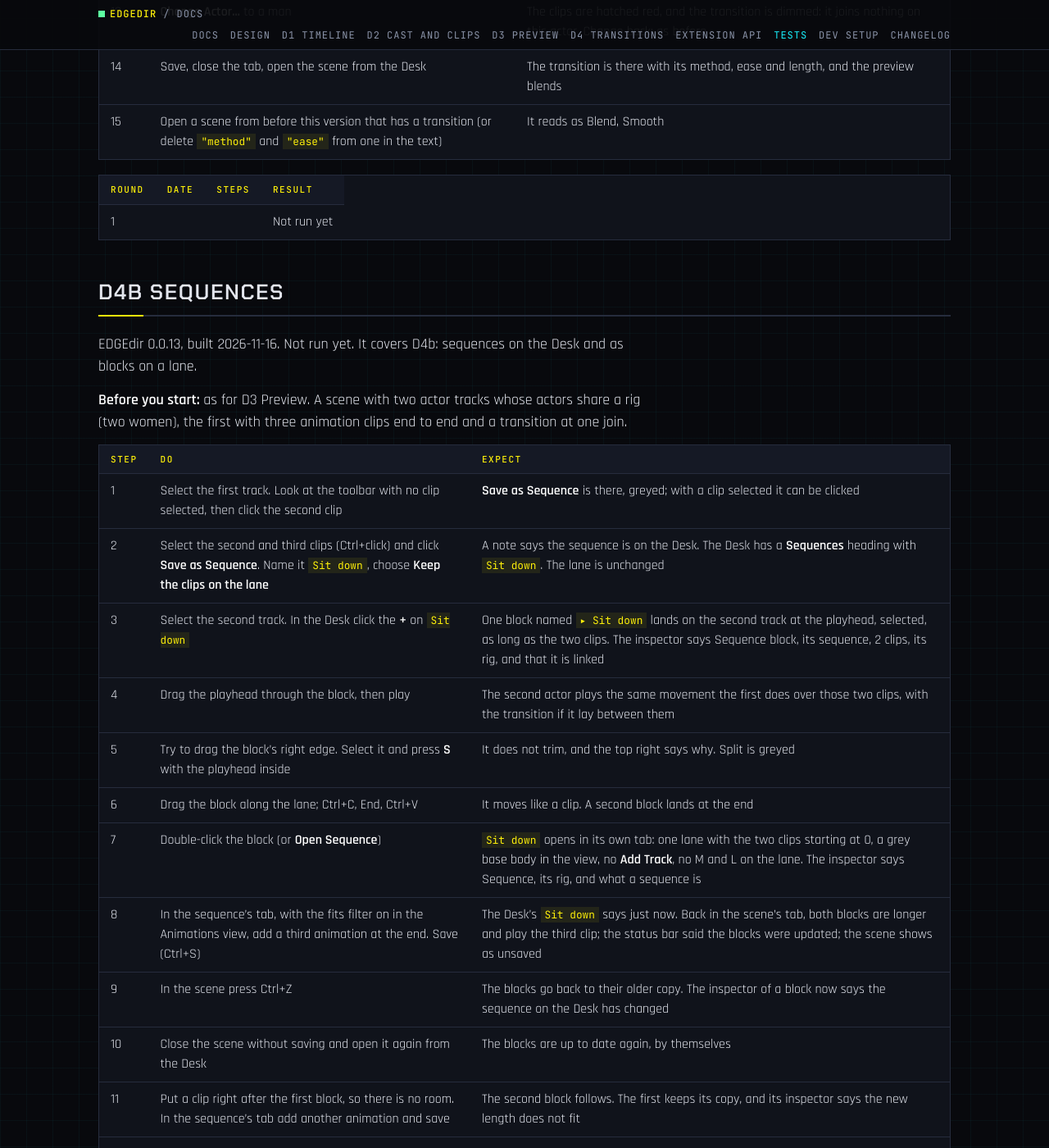
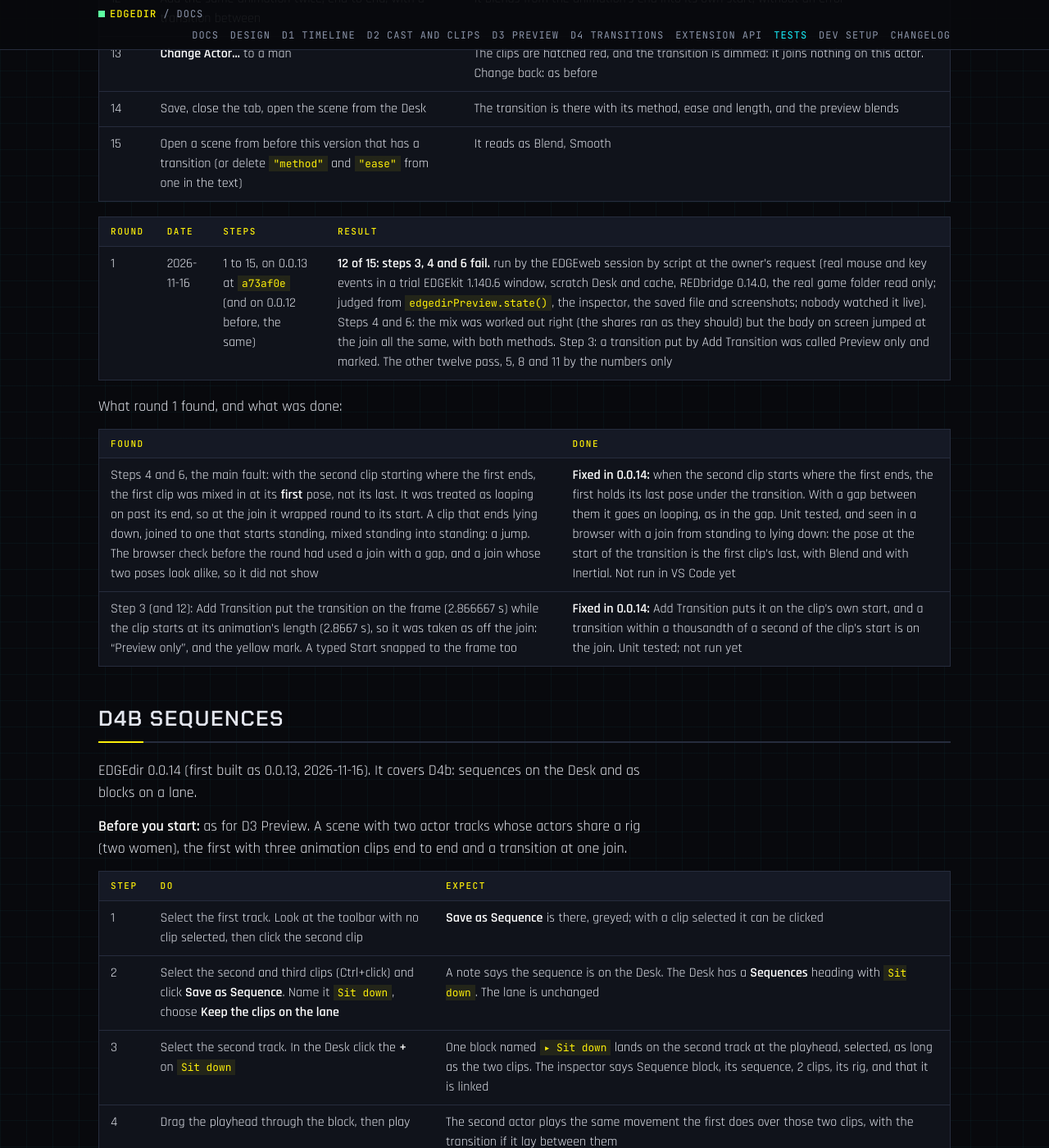
Before and after one commit to Edgemodders/EDGEdir, a Jekyll site: the page built from docs/testing.md, in a window 1280 px wide and 1400 px high, scrolled down 15626 px. Shown: the whole window at 82% size. Built offline with Jekyll 4.4.1, drawn with Linux system fonts in a browser that asks for light colours; some of the changed text lies outside the part shown.

Commit message:
Fixes from D4's rounds by script (EDGEdir 0.0.14); the rounds recorded
D4a: under a transition a first clip that ends where the second starts holds
its last pose (it wrapped round to its start, so the join jumped). Add
Transition lands on the clip's own start, off the frame or not.
D4b: link state for each block, a held-back block takes a new name, open
scenes are told after Delete and Rename, a taken name is refused at the box.

Co-Authored-By: Claude Fable 5.2 <noreply@anthropic.com>

```diff
--- a/docs/testing.md
+++ b/docs/testing.md
@@ -17,8 +17,8 @@ Last updated 2026-11-16.
 | [D2 Cast, part 1](#d2-cast-part-1) | Hand, in VS Code, with the game's files | D2.1 to D2.4 | 2026-11-16 | By script: 15 of 15 pass (0.0.6, REDbridge 0.13.0) |
 | [D2 Clips, part 2](#d2-clips-part-2) | Hand, in VS Code, with the game's files and REDbridge 0.14.0 | D2.5, D2.6 | 2026-11-16 | By script: 17 of 17 pass (0.0.6, REDbridge 0.14.0) |
 | [D2 Made animations, part 3](#d2-made-animations-part-3) | Hand, in VS Code, with an EDGE Library | D2.7 | 2026-11-16 | By script: 6 of 6 pass (0.0.6) |
-| [D4b Sequences](#d4b-sequences) | Hand, in VS Code, with the game's files and REDbridge 0.14.0 | D4b | | Not run yet (0.0.13) |
-| [D4a Transitions](#d4a-transitions) | Hand, in VS Code, with the game's files and REDbridge 0.14.0 | D4a | | Not run yet (0.0.12) |
+| [D4b Sequences](#d4b-sequences) | Hand, in VS Code, with the game's files and REDbridge 0.14.0 | D4b | 2026-11-16 | By script: 19 of 19 pass (0.0.13); five fixes from its notes in 0.0.14, not run |
+| [D4a Transitions](#d4a-transitions) | Hand, in VS Code, with the game's files and REDbridge 0.14.0 | D4a | 2026-11-16 | **By script: 12 of 15 (0.0.13). Steps 3, 4 and 6 failed**; fixed in 0.0.14, not run again yet |
 | [D3 Preview](#d3-preview) | Hand, in VS Code, with the game's files and REDbridge 0.14.0 | D3 | 2026-11-16 | By script: round 1, 17 of 17 (0.0.9); round 2, the four fixes of 0.0.10 pass |
 
 ## The release gate
@@ -36,8 +36,8 @@ The rounds by script are there so that work does not wait for the owner's testin
 
 Every hand test (D1, D2, D3) has passed a round run by script in another session (2026-11-16). Still open before a release:
 
-- **D4a Transitions**, 15 steps, on EDGEdir 0.0.12: not run yet, by script or by hand.
-- **D4b Sequences**, 19 steps, on EDGEdir 0.0.13: not run yet. Its Desk and commands have not run in VS Code at all.
+- **D4a Transitions: steps 3, 4 and 6 failed their round** (the body jumped at a join under a transition; Add Transition landed off the join). Fixed in EDGEdir 0.0.14; the three steps, and 5, 8, 11 and 12 by sight, are to be run again.
+- **D4b Sequences: five fixes in 0.0.14** from its round's notes, not run yet.
 - **The owner's spot tests** S1 to S10 below: none run yet.
 - The fix of 0.0.8 (a change the inspector refuses puts its box back) passed in D3's round.
 
@@ -274,7 +274,7 @@ What round 1 found, and what was done:
 
 ## D4a Transitions
 
-EDGEdir 0.0.12, built 2026-11-16. Not run yet. It covers D4a: transitions in the 3D preview.
+EDGEdir 0.0.14 (first built as 0.0.12, 2026-11-16). It covers D4a: transitions in the 3D preview.
 
 **Before you start:** as for D3 Preview: the game installed (not running), REDbridge 0.14.0, F5 (**Run EDGEdir**), **Read the Game** done.
 
@@ -283,7 +283,7 @@ EDGEdir 0.0.12, built 2026-11-16. Not run yet. It covers D4a: transitions in the
 | 1 | New Scene `Join test`. Add an Actor track, choose Judy Álvarez. With the fits filter on, add two animations one after the other, so the second starts where the first ends | Two clips end to end, and her body in the view. Select the second clip: the inspector says no transition leads into it, the preview cuts here and the game will blend it |
 | 2 | Drag the playhead across the join | The body jumps from the first clip's pose to the second's |
 | 3 | Put the playhead near the join and click **Add Transition** | A dashed band 0.4 s long lies at the start of the second clip, selected. The inspector shows Method Blend, Ease Smooth, **Joins** with the two clips' names, and says it starts where the game makes its own join |
-| 4 | Drag the playhead slowly through the transition, then press Home and Space | No jump: the body moves from the first clip's pose into the second's. Played, the two clips view as one movement |
+| 4 | Drag the playhead slowly through the transition, then press Home and Space | No jump: at the transition's start the body is still in the first clip's last pose, and it moves from there into the second clip's. Played, the two clips view as one movement. (Use two clips whose end and start poses clearly differ, such as one that ends lying down and one that starts standing) |
 | 5 | Set **Length (s)** to 1.2 and play again. Set **Ease** to Linear, then Ease in | The change takes longer. The preview follows each ease |
 | 6 | Set **Method** to Inertial and drag the playhead through | At the second clip's start the pose is the same as just before it, then the second clip's own movement takes over. The inspector says what Inertial does |
 | 7 | Open the Method list | **AI (no provider yet)** is there, greyed, and cannot be chosen |
@@ -298,11 +298,18 @@ EDGEdir 0.0.12, built 2026-11-16. Not run yet. It covers D4a: transitions in the
 
 | Round | Date | Steps | Result |
 |---|---|---|---|
-| 1 | | | Not run yet |
+| 1 | 2026-11-16 | 1 to 15, on 0.0.13 at `a73af0e` (and on 0.0.12 before, the same) | **12 of 15: steps 3, 4 and 6 fail.** run by the EDGEweb session by script at the owner's request (real mouse and key events in a trial EDGEkit 1.140.6 window, scratch Desk and cache, REDbridge 0.14.0, the real game folder read only; judged from `edgedirPreview.state()`, the inspector, the saved file and screenshots; nobody watched it live). Steps 4 and 6: the mix was worked out right (the shares ran as they should) but the body on screen jumped at the join all the same, with both methods. Step 3: a transition put by Add Transition was called Preview only and marked. The other twelve pass, 5, 8 and 11 by the numbers only |
+
+What round 1 found, and what was done:
+
+| Found | Done |
+|---|---|
+| Steps 4 and 6, the main fault: with the second clip starting where the first ends, the first clip was mixed in at its **first** pose, not its last. It was treated as looping on past its end, so at the join it wrapped round to its start. A clip that ends lying down, joined to one that starts standing, mixed standing into standing: a jump. The browser check before the round had used a join with a gap, and a join whose two poses look alike, so it did not show | **Fixed in 0.0.14:** when the second clip starts where the first ends, the first holds its last pose under the transition. With a gap between them it goes on looping, as in the gap. Unit tested, and seen in a browser with a join from standing to lying down: the pose at the start of the transition is the first clip's last, with Blend and with Inertial. Not run in VS Code yet |
+| Step 3 (and 12): Add Transition put the transition on the frame (2.866667 s) while the clip starts at its animation's length (2.8667 s), so it was taken as off the join: "Preview only", and the yellow mark. A typed Start snapped to the frame too | **Fixed in 0.0.14:** Add Transition puts it on the clip's own start, and a transition within a thousandth of a second of the clip's start is on the join. Unit tested; not run yet |
 
 ## D4b Sequences
 
-EDGEdir 0.0.13, built 2026-11-16. Not run yet. It covers D4b: sequences on the Desk and as blocks on a lane.
+EDGEdir 0.0.14 (first built as 0.0.13, 2026-11-16). It covers D4b: sequences on the Desk and as blocks on a lane.
 
 **Before you start:** as for D3 Preview. A scene with two actor tracks whose actors share a rig (two women), the first with three animation clips end to end and a transition at one join.
 
@@ -315,7 +322,7 @@ EDGEdir 0.0.13, built 2026-11-16. Not run yet. It covers D4b: sequences on the D
 | 5 | Try to drag the block's right edge. Select it and press **S** with the playhead inside | It does not trim, and the top right says why. Split is greyed |
 | 6 | Drag the block along the lane; Ctrl+C, End, Ctrl+V | It moves like a clip. A second block lands at the end |
 | 7 | Double-click the block (or **Open Sequence**) | `Sit down` opens in its own tab: one lane with the two clips starting at 0, a grey base body in the view, no **Add Track**, no M and L on the lane. The inspector says Sequence, its rig, and what a sequence is |
-| 8 | In the sequence's tab, with the fits filter on in the Animations view, add a third animation at the end. Save (Ctrl+S) | The Desk's `Sit down` says just now. Back in the scene's tab, both blocks are longer and play the third clip; the status bar said the blocks were updated; the scene shows as unsaved |
+| 8 | In the sequence's tab, with the fits filter on in the Animations view, add a third animation at the end. Save (Ctrl+S) | The Desk's `Sit down` says just now. Back in the scene's tab, every block that has room is longer and plays the third clip (move the pasted block away first, so both have room); the status bar said how many blocks were updated; the scene shows as unsaved |
 | 9 | In the scene press Ctrl+Z | The blocks go back to their older copy. The inspector of a block now says the sequence on the Desk has changed |
 | 10 | Close the scene without saving and open it again from the Desk | The blocks are up to date again, by themselves |
 | 11 | Put a clip right after the first block, so there is no room. In the sequence's tab add another animation and save | The second block follows. The first keeps its copy, and its inspector says the new length does not fit |
@@ -330,4 +337,15 @@ EDGEdir 0.0.13, built 2026-11-16. Not run yet. It covers D4b: sequences on the D
 
 | Round | Date | Steps | Result |
 |---|---|---|---|
-| 1 | | | Not run yet |
+| 1 | 2026-11-16 | 1 to 19, on 0.0.13 at `a73af0e` | **Pass, 19 of 19**, run by the EDGEweb session by script at the owner's request (real mouse and key events in a trial EDGEkit 1.140.6 window, scratch Desk and cache, REDbridge 0.14.0, the real game folder read only; judged from `edgedirPreview.state()`, the inspector, the saved file and screenshots; nobody watched it live). The Desk's sequences, the commands, a `.edgeseq` in the editor and the link's refresh all work inside VS Code. A scene opened with nothing changed on the Desk is not unsaved |
+
+What round 1 found, and what was done:
+
+| Found | Done |
+|---|---|
+| A block that was up to date said it was out of date when another block of the same sequence was held back for room | Fixed in 0.0.14: how a link stands is kept for each block, not each sequence. Unit tested; not run yet |
+| After Ctrl+Z took an update back, the block said its new length does not fit, though it had room | Fixed in 0.0.14: a block whose sequence has changed and would fit says so in its own sentence; "does not fit" is only for one with no room. Not run yet |
+| Rename did not reach a block held back for room | Fixed in 0.0.14: a block held back keeps its clips and takes the sequence's new name. Unit tested; not run yet |
+| Right after Delete, with the scene open, a block still said the sequence on the Desk had changed | Fixed in 0.0.14: open scenes are told again after a Delete or a Rename on the Desk. Not run yet |
+| Save as Sequence with a name the Desk already has said so only after the second question | Fixed in 0.0.14: the name box refuses it. New Sequence too. Not run yet |
+| Step 8's text: with the pasted block of step 6 at the end, the first block has little room, so "both blocks are longer" is not always true | The step now says to move the pasted block away first |
--- a/package.json
+++ b/package.json
@@ -2,7 +2,7 @@
   "name": "edgedir",
   "displayName": "EDGEdir: Cyberpunk 2077 Animation Director",
   "description": "A director's tool for the video game Cyberpunk 2077: design and stitch animations and acting sequences for the game's characters, and play them in the running game. A game modding tool.",
-  "version": "0.0.13",
+  "version": "0.0.14",
   "publisher": "edgemodders",
   "preview": true,
   "pricing": "Free",
--- a/webview/editor.ts
+++ b/webview/editor.ts
@@ -649,7 +649,7 @@ function drawInspector() {
     } else if (clip.kind === "anim") box.append(note("A named block with no animation yet. Add one from the Animations view with Add to Track."));
     const seq = seqOf(clip);
     if (clip.kind === "sequence" && seq) {
-      const state = links[seq.id] ?? "linked";
+      const state = links[clip.id] ?? "linked";
       box.append(
         fact("Sequence", seq.name || "No name"),
         fact("Clips", String(seq.clips.filter((c) => c.kind !== "transition").length)),
@@ -657,8 +657,10 @@ function drawInspector() {
         note(
           state === "missing"
             ? "The sequence is not on this PC's Desk. The block plays the copy the scene keeps."
-            : state === "newer"
+            : state === "blocked"
               ? "The sequence on the Desk has changed, and its new length does not fit here. The block plays its older copy. Make room, then open the scene again."
+              : state === "newer"
+                ? "The sequence on the Desk has changed since this copy was taken. The block plays its older copy until the scene is opened again or the sequence is saved."
               : "Linked to the sequence on the Desk: a change saved there shows here. The scene keeps a copy, so it opens without it.",
         ),
       );
```
Also changed, not shown: CLAUDE.md (+1 -0 lines), docs/d4-transitions.md (+2 -2 lines), docs/index.md (+1 -1 lines), src/doc.ts (+22 -2 lines), src/extension.ts (+14 -6 lines), src/pose.ts (+23 -6 lines), test/seq.test.ts (+9 -0 lines), test/transition.test.ts (+17 -4 lines), CHANGELOG.md.
